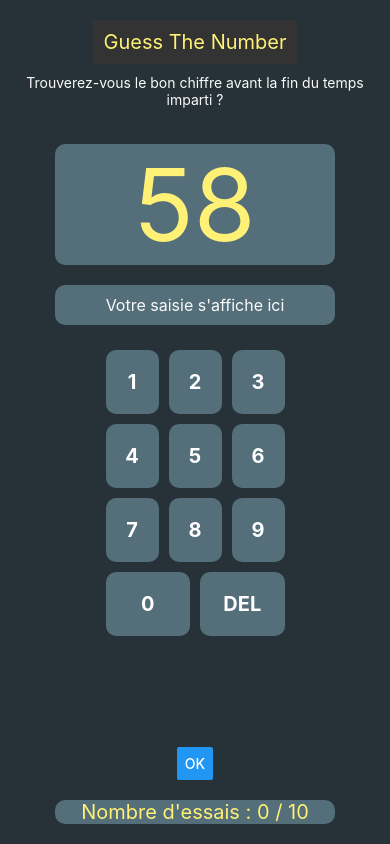
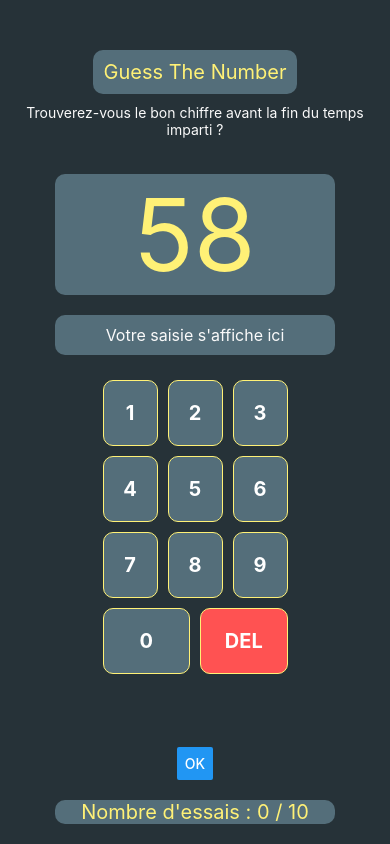
Before and after one commit to AlainBonneau/guessnumber-appmobile, a React Native app in the folder guessthenumber/: screen / in a window 390 px wide. Both pictures are taken after a click on the button "COMMENCER". Built offline with nearby package versions, Linux system fonts and the light colour scheme.

Commit message:
add new color for the navbar and the touchpad

```diff
--- a/guessthenumber/App.js
+++ b/guessthenumber/App.js
@@ -145,15 +145,26 @@ export default function App() {
         data={gridData}
         keyExtractor={(item) => item.id}
         numColumns={3}
+        initialNumToRender={12} // Rendre tous les éléments initiaux
+        getItemLayout={(data, index) => ({
+          length: 60,
+          offset: 60 * index,
+          index,
+        })}
+        columnWrapperStyle={{ justifyContent: "space-between" }}
         renderItem={({ item }) => (
           <TouchableOpacity
-            style={styles.gridItem}
+            style={[
+              styles.gridItem,
+              item.value === "DEL" && styles.delButton,
+            ]}
             onPress={() => handleGridInput(item.value)}
           >
             <Text style={styles.gridText}>{item.value}</Text>
           </TouchableOpacity>
         )}
       />
+
       <Button title="OK" onPress={handleUserInput} />
       <TryCounter tryCounter={tryCounter} />
     </View>
@@ -190,6 +201,9 @@ const styles = StyleSheet.create({
     backgroundColor: "#546E7A",
     justifyContent: "center",
     alignItems: "center",
+    borderWidth: 1,
+    borderColor: "#FFF176",
+    borderStyle: "solid",
     borderRadius: 10,
   },
   delButton: {
--- a/guessthenumber/components/Navbar.js
+++ b/guessthenumber/components/Navbar.js
@@ -10,9 +10,11 @@ function Navbar() {
 
 const styles = StyleSheet.create({
   navbar: {
-    backgroundColor: "#333",
+    marginTop: 30,
+    backgroundColor: "#546E7A",
     padding: 10,
     marginBottom: 10,
+    borderRadius: 10,
   },
   text: {
     color: "#FFF176",
```
